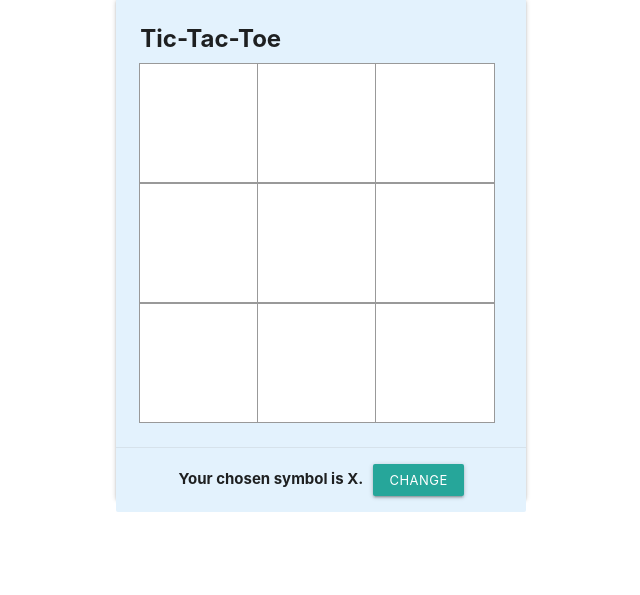
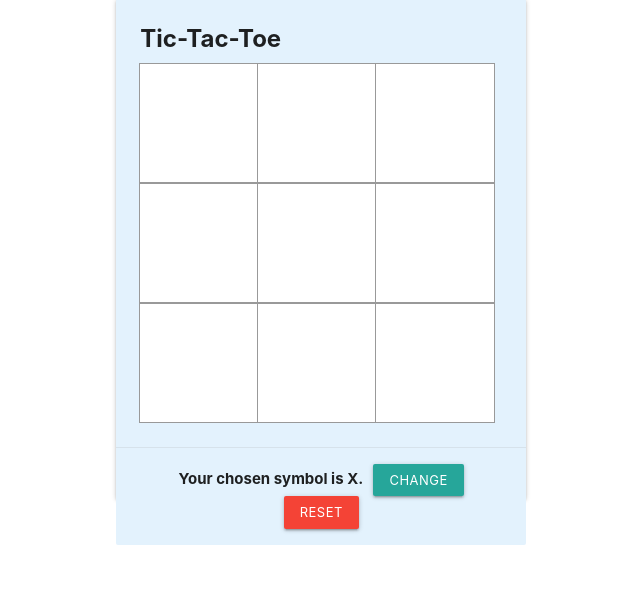
Before and after one commit to abhie-lp/tic-tac-toe-django, a Django app: page / in a window 1280 px wide. Shown: the part 98-693 px from the top of the page, without its empty margins (311-951 px from the left). Run offline with Django 3.2, Linux system fonts and the light colour scheme; the visitor is signed in with stand-in values (Sample User, id 1); some libraries are stand-ins or nearby versions.

Commit message:
Add view to reset game

```diff
--- a/games/models.py
+++ b/games/models.py
@@ -21,3 +21,9 @@ class Game(Model):
 
     def __str__(self):
         return self.user.username
+
+    def reset_game(self):
+        """Reset the board to default state"""
+        self.board = default_board()
+        self.symbol = "X"
+        self.save()
--- a/games/templates/games/game.html
+++ b/games/templates/games/game.html
@@ -82,6 +82,11 @@
                             </button>
                         </div>
                     </div>
+                    <div class="center">
+                        <a class="red btn-small waves-effect waves-red" href="{% url 'reset_game' %}">
+                            RESET
+                        </a>
+                    </div>
                 </div>
             </div>
         </div>
--- a/games/urls.py
+++ b/games/urls.py
@@ -1,7 +1,8 @@
 from django.urls import path
-from .views import change_symbol, make_a_move_view
+from .views import change_symbol, make_a_move_view, reset_game_view
 
 urlpatterns = [
+    path("reset-game/", reset_game_view, name="reset_game"),
     path('make-move/', make_a_move_view, name="make_move"),
     path("change-symbol/", change_symbol, name="change_symbol"),
 ]
--- a/games/views.py
+++ b/games/views.py
@@ -1,7 +1,7 @@
 from operator import itemgetter
 
 from django.http import HttpResponse
-from django.shortcuts import render
+from django.shortcuts import render, redirect
 from django.contrib.auth.decorators import login_required
 from django.views.decorators.csrf import csrf_exempt
 from django.views.decorators.http import require_POST
@@ -40,3 +40,9 @@ def make_a_move_view(request):
     return HttpResponse(
         f"<button class='square white'>{game.symbol}</button>"
     )
+
+
+@login_required()
+def reset_game_view(request):
+    request.user.game.reset_game()
+    return redirect("game_page")
```
